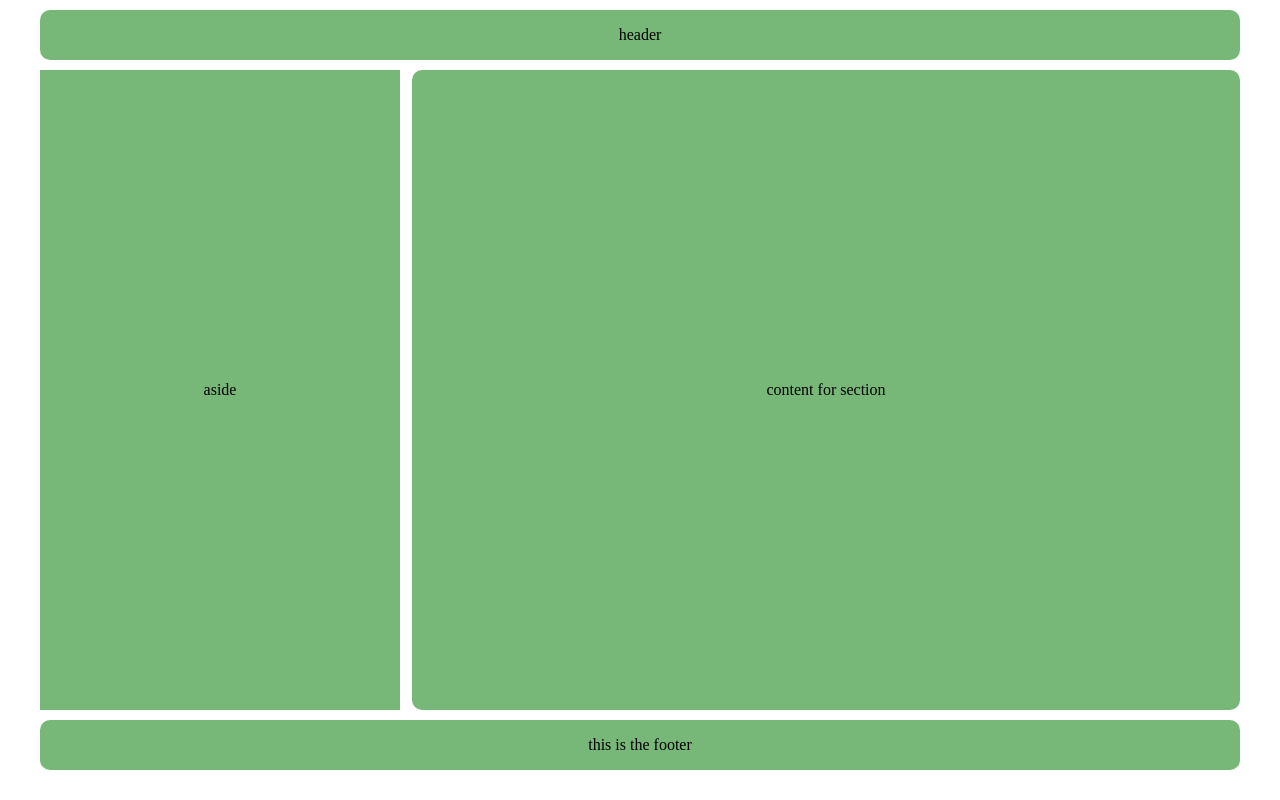
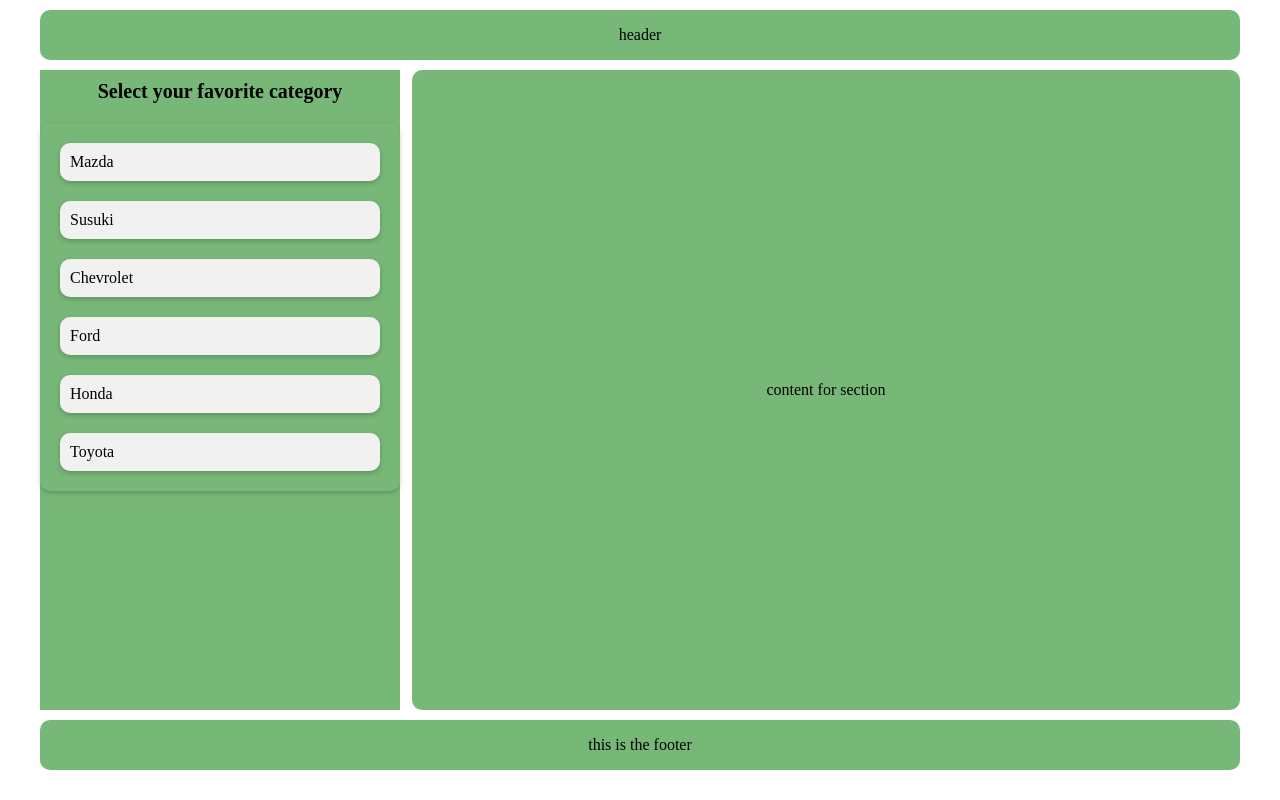
Before and after one commit to ValenMorales/Git-practice, a React (Vite) app: page / in a window 1280 px wide. Built offline with nearby package versions, Linux system fonts and the light colour scheme.

Commit message:
products category section style implemented

```diff
--- a/src/components/Main.tsx
+++ b/src/components/Main.tsx
@@ -3,7 +3,17 @@
 export default function Main() {
   return (
     <main className="main">
-      <aside className="main__aside">aside</aside>
+      <aside className="main__aside">
+        <h2 className="categories-title">Select your favorite category</h2>
+        <ul className="categories-list">
+          <li className="item-list">Mazda</li>
+          <li className="item-list">Susuki</li>
+          <li className="item-list">Chevrolet</li>
+          <li className="item-list">Ford</li>
+          <li className="item-list">Honda</li>
+          <li className="item-list">Toyota</li>
+        </ul>
+      </aside>
       <section className="main__products">content for section</section>
     </main>
   );
--- a/src/styles/Main.css
+++ b/src/styles/Main.css
@@ -1,4 +1,3 @@
-
 .main {
   display: flex;
   justify-content: space-between;
@@ -11,8 +10,43 @@
   min-height: 80dvh;
   background: #77b777;
   display: flex;
-    justify-content: center;
-    align-items: center;
+  flex-direction: column;
+}
+
+.categories-title{
+    margin:10px 0;
+  font-size: 20px;
+  text-align: center;
+}
+
+.categories-list {
+  display: flex;
+  flex-wrap: wrap;
+  justify-content: space-around;
+  margin-top: 10px;
+  margin-bottom: 10px;
+  padding: 10px;
+  border-radius: 10px;
+  overflow: auto;
+  box-shadow: 0px 2px 5px rgba(0, 0, 0, 0.2);
+  list-style-type: none;
+}
+
+.item-list {
+  width: 100%;
+  padding: 10px;
+  margin: 10px;
+  border-radius: 10px;
+  background: #f1f1f1;
+  box-shadow: 0px 2px 5px rgba(0, 0, 0, 0.2);
+  transition: transform 1s ease;
+}
+
+.item-list:hover {
+  background: #78a373;
+  cursor: pointer;
+  transform: scale(0.9);
+  font-weight: bold;
 }
 
 .main .main__products {
```
Lines whose indentation alone changed are shown as unchanged.
